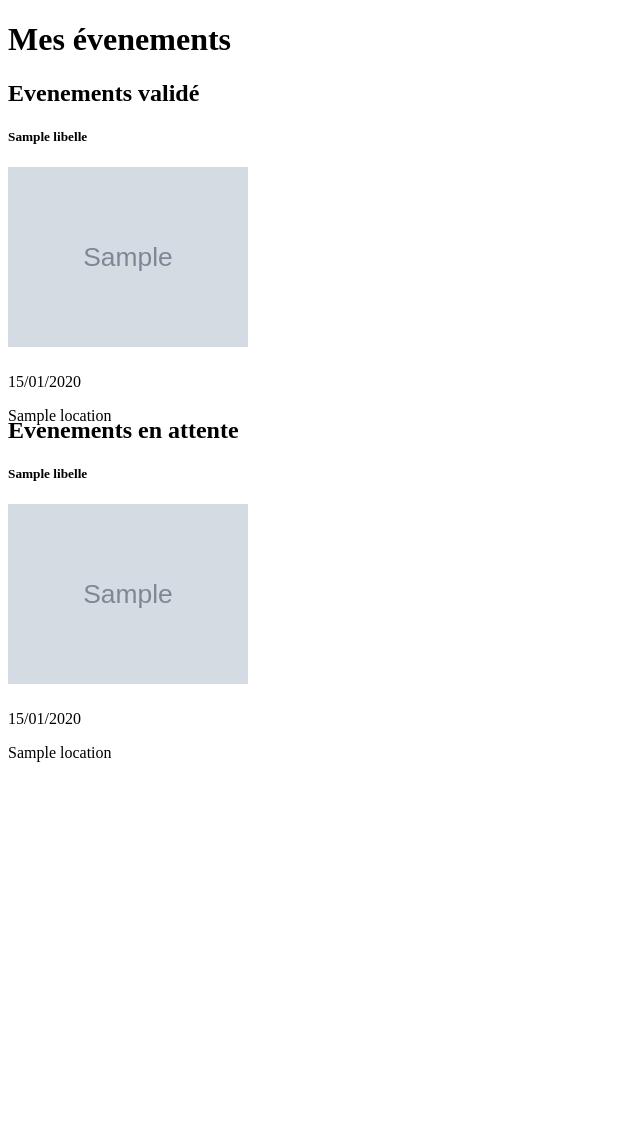
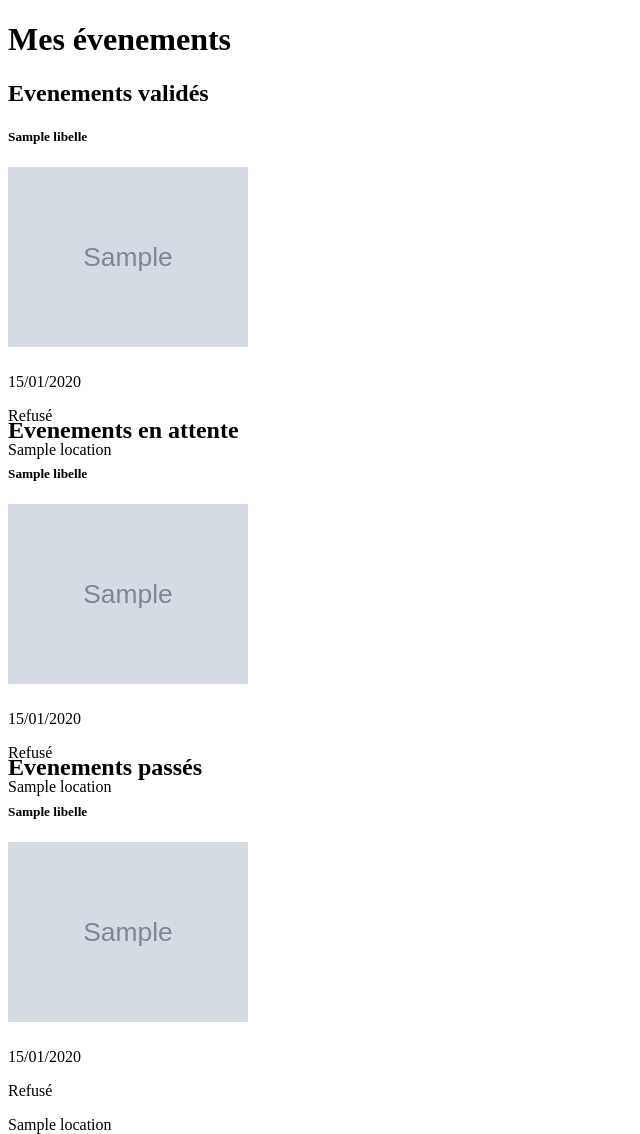
Before and after one commit to BaptisteHouques/challengeStack_ui_ux_symfony, a Symfony app: template templates/profil/action.html.twig in a window 1280 px wide. Shown: the part 157-1291 px from the top of the page, without its empty margins (0-640 px from the left). Before the commit the page ends 919 px from the top, so only its background shows below. Run offline with Twig, Linux system fonts and the light colour scheme; the template is opened without the code that fills it: most values are stand-ins (such as "Sample title", 1, 10 or a date in 2020); grey boxes marked "Sample" are stand-in pictures; some libraries are stand-ins or nearby versions.

Commit message:
fix composant action

```diff
--- a/templates/components/show_action.html.twig
+++ b/templates/components/show_action.html.twig
@@ -11,6 +11,17 @@
             {% endif %}
             <div class="card-body d-flex justify-content-around" style="height: 40px; padding-top: 6px">
                 <p>{{ action.date ? action.date|date('d/m/Y') : '' }}</p>
+                {% if action.status is defined and action.status is not same as 3 %}
+                    <p>
+                        {% if action.status is same as 2 %}
+                            En attente
+                        {% elseif action.status is same as 1 %}
+                            Je participe
+                        {% else %}
+                            Refusé
+                        {% endif %}
+                    </p>
+                {% endif %}
                 <p>{{ action.location }}</p>
             </div>
         </div>
--- a/templates/profil/action.html.twig
+++ b/templates/profil/action.html.twig
@@ -5,25 +5,37 @@
 {% block body %}
     <h1 class="m-3">Mes évenements</h1>
 
-    <h2 class="mt-3 mx-4">Evenements validé</h2>
+    {% if actions %}
+    <h2 class="mt-3 mx-4">Evenements validés</h2>
     <div class="container text-center">
         <div class="row row-cols-lg-4 row-cols-sm-2 mx-3">
             {% for action in actions %}
                 {% include './components/show_action.html.twig' with {'action': action} %}
-            {% else %}
-                <p class="text-center">Aucun événement validé</p>
             {% endfor %}
         </div>
     </div>
+    {% endif %}
 
+    {% if actionsEnAttentes %}
     <h2 class="mt-3 mx-4">Evenements en attente</h2>
     <div class="container text-center">
         <div class="row row-cols-lg-4 row-cols-sm-2 mx-3">
             {% for action in actionsEnAttentes %}
                 {% include './components/show_action.html.twig' with {'action': action} %}
-            {% else %}
-                <p class="text-center">Aucun événement en attente</p>
             {% endfor %}
         </div>
     </div>
+    {% endif %}
+
+    {% if actionsPasses %}
+        <h2 class="mt-3 mx-4">Evenements passés</h2>
+        <div class="container text-center">
+            <div class="row row-cols-lg-4 row-cols-sm-2 mx-3">
+                {% for action in actionsPasses %}
+                    {% include './components/show_action.html.twig' with {'action': action} %}
+                {% endfor %}
+            </div>
+        </div>
+    {% endif %}
+
 {% endblock %}
```
Also changed, not shown: src/Controller/ProfilController.php (+11 -2 lines), public/uploads/imageAction/contrats-63dbf824647eb.jpg (added), public/uploads/imageAction/resiliation-63dbf80f40600.jpg (added).
